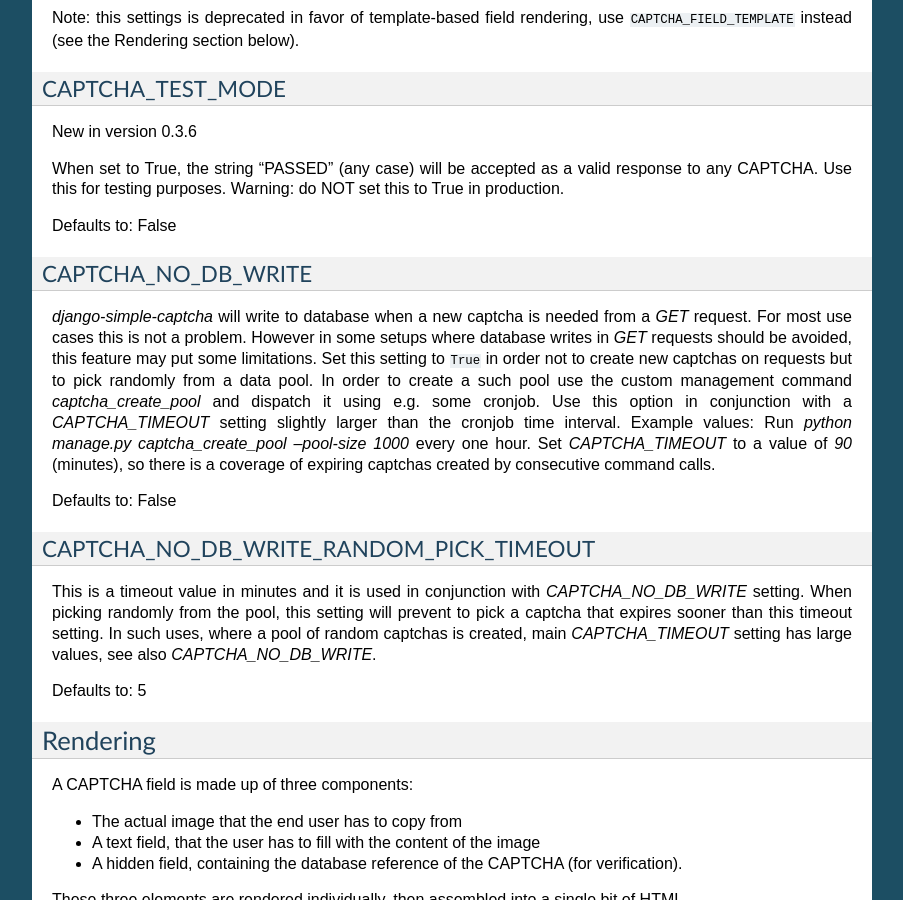
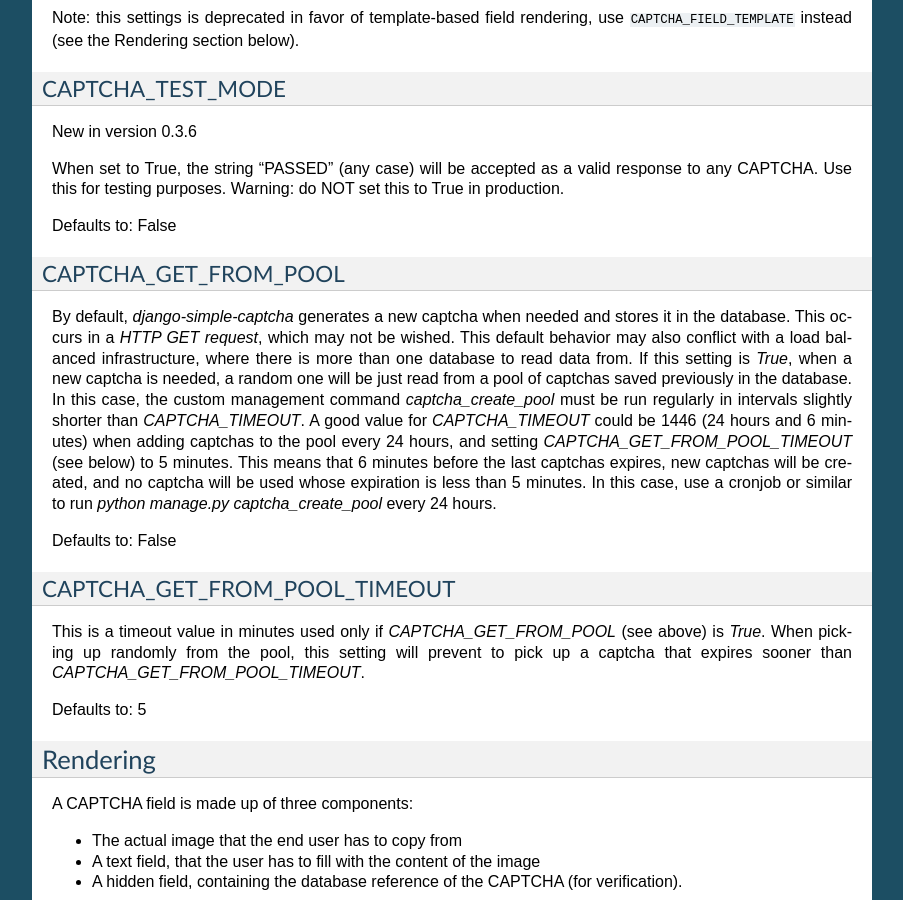
Before and after one commit to mbi/django-simple-captcha, a Sphinx documentation site: the page built from docs/advanced.rst, in a window 1280 px wide and 900 px high, scrolled down 2915 px. Shown: the whole window, without its empty margins (198-1101 px from the left). Built offline with Sphinx 7.4.7, drawn with Linux system fonts in a browser that asks for light colours; some of the changed text lies outside the part shown.

Commit message:
Renamed settings to use a captcha pool instead of writing to the database for each captcha; compliance with flake8; improved documentation for captcha pool

```diff
--- a/docs/advanced.rst
+++ b/docs/advanced.rst
@@ -161,35 +161,18 @@ Use this for testing purposes. Warning: do NOT set this to True in production.
 Defaults to: False
 
 
-CAPTCHA_NO_DB_WRITE
--------------------
+CAPTCHA_GET_FROM_POOL
+---------------------
 
-`django-simple-captcha` will write to database when a new captcha is
-needed from a `GET` request. For most use cases this is not a problem.
-However in some setups where database writes in `GET` requests should
-be avoided, this feature may put some limitations. Set this setting to
-``True`` in order not to create new captchas on requests but to pick
-randomly from a data pool. In order to create a such pool use the
-custom management command `captcha_create_pool` and dispatch it using
-e.g. some cronjob. Use this option in conjunction with a
-`CAPTCHA_TIMEOUT` setting slightly larger than the cronjob time
-interval.  Example values: Run `python manage.py captcha_create_pool
---pool-size 1000` every one hour. Set `CAPTCHA_TIMEOUT` to a value of
-`90` (minutes), so there is a coverage of expiring captchas created by
-consecutive command calls.
+By default, `django-simple-captcha` generates a new captcha when needed and stores it in the database. This occurs in a `HTTP GET request`, which may not be wished. This default behavior may also conflict with a load balanced infrastructure, where there is more than one database to read data from. If this setting is `True`, when a new captcha is needed, a random one will be just read from a pool of captchas saved previously in the database. In this case, the custom management command `captcha_create_pool` must be run regularly in intervals slightly shorter than `CAPTCHA_TIMEOUT`. A good value for `CAPTCHA_TIMEOUT` could be 1446 (24 hours and 6 minutes) when adding captchas to the pool every 24 hours, and setting `CAPTCHA_GET_FROM_POOL_TIMEOUT` (see below) to 5 minutes. This means that 6 minutes before the last captchas expires, new captchas will be created, and no captcha will be used whose expiration is less than 5 minutes. In this case, use a cronjob or similar to run `python manage.py captcha_create_pool` every 24 hours.
 
 Defaults to: False
 
 
-CAPTCHA_NO_DB_WRITE_RANDOM_PICK_TIMEOUT
----------------------------------------
+CAPTCHA_GET_FROM_POOL_TIMEOUT
+-----------------------------
 
-This is a timeout value in minutes and it is used in conjunction with
-`CAPTCHA_NO_DB_WRITE` setting. When picking randomly from the pool,
-this setting will prevent to pick a captcha that expires sooner than
-this timeout setting. In such uses, where a pool of random captchas is
-created, main `CAPTCHA_TIMEOUT` setting has large values, see also
-`CAPTCHA_NO_DB_WRITE`.
+This is a timeout value in minutes used only if `CAPTCHA_GET_FROM_POOL` (see above) is `True`. When picking up randomly from the pool, this setting will prevent to pick up a captcha that expires sooner than `CAPTCHA_GET_FROM_POOL_TIMEOUT`.
 
 Defaults to: 5
 
```
Also changed, not shown: 5 other files.
